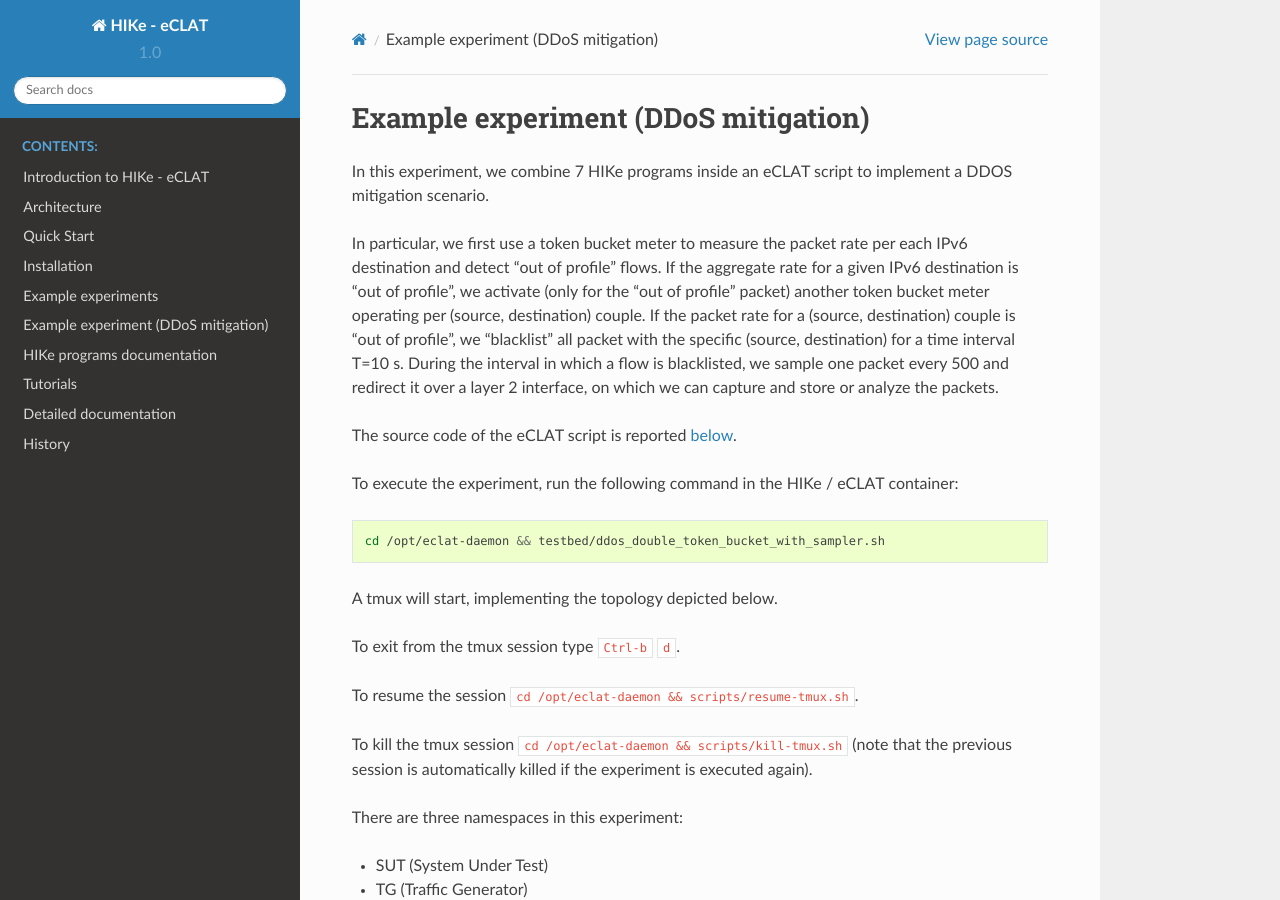
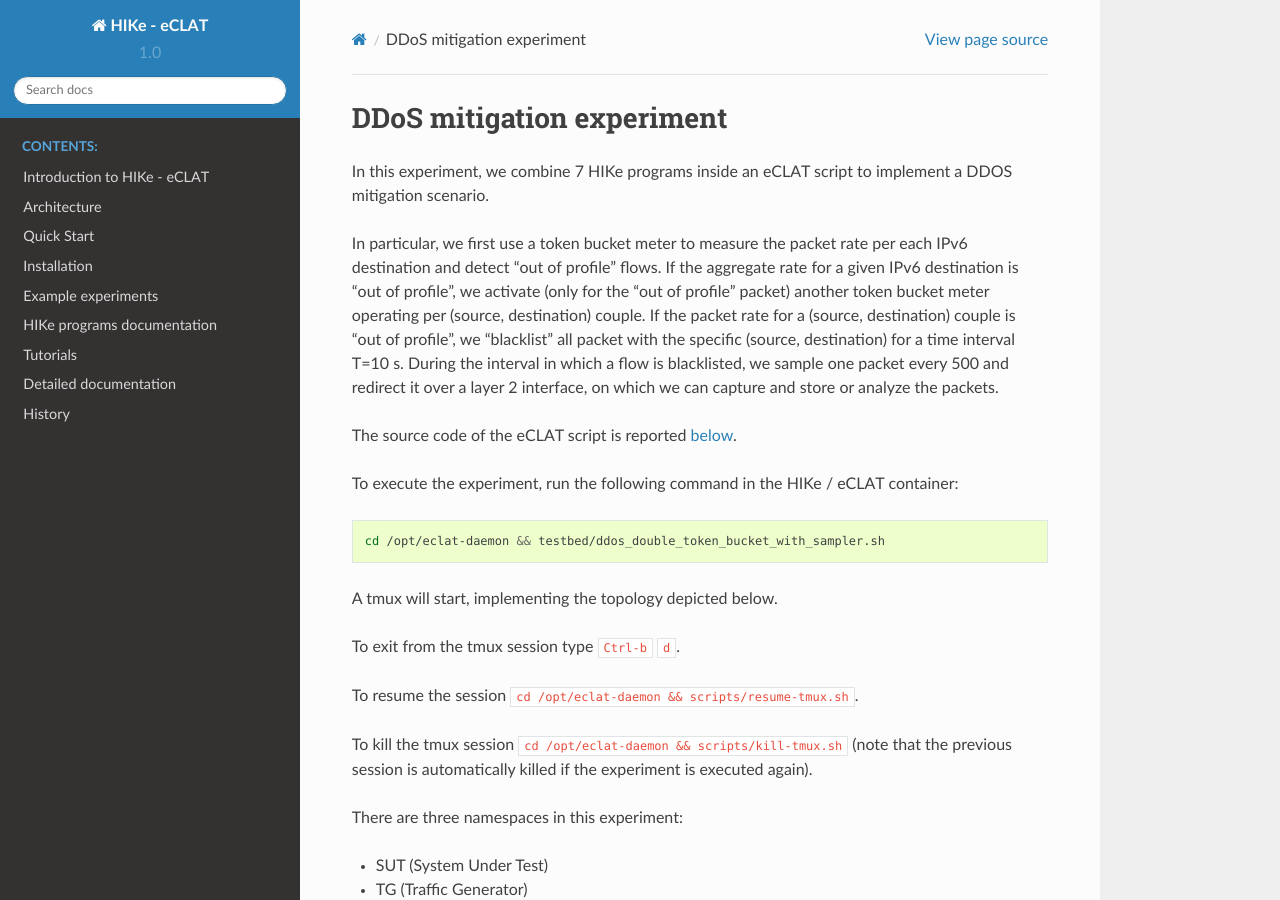
Before and after one commit to hike-eclat/docs, a Sphinx documentation site: the page built from docs/experiment_ddos_double_token_bucket.rst, in a window 1280 px wide and 900 px high. Built offline with Sphinx 7.4.7 and the Read the Docs theme 2.0.0, drawn with Linux system fonts in a browser that asks for light colours; pages that are not in the unit, such as notebooks, are missing from menus; some of the changed text lies outside the part shown.

Commit message:
Update experiment_ddos_double_token_bucket.rst

```diff
--- a/docs/experiment_ddos_double_token_bucket.rst
+++ b/docs/experiment_ddos_double_token_bucket.rst
@@ -1,5 +1,5 @@
-Example experiment (DDoS mitigation)
-=====================================
+DDoS mitigation experiment
+-------------------------
 
 In this experiment, we combine 7 HIKe programs inside an eCLAT script to implement a DDOS mitigation scenario.
 
```
Also changed, not shown: other parts of docs/experiment_ddos_double_token_bucket.rst (+2 -2 lines).
